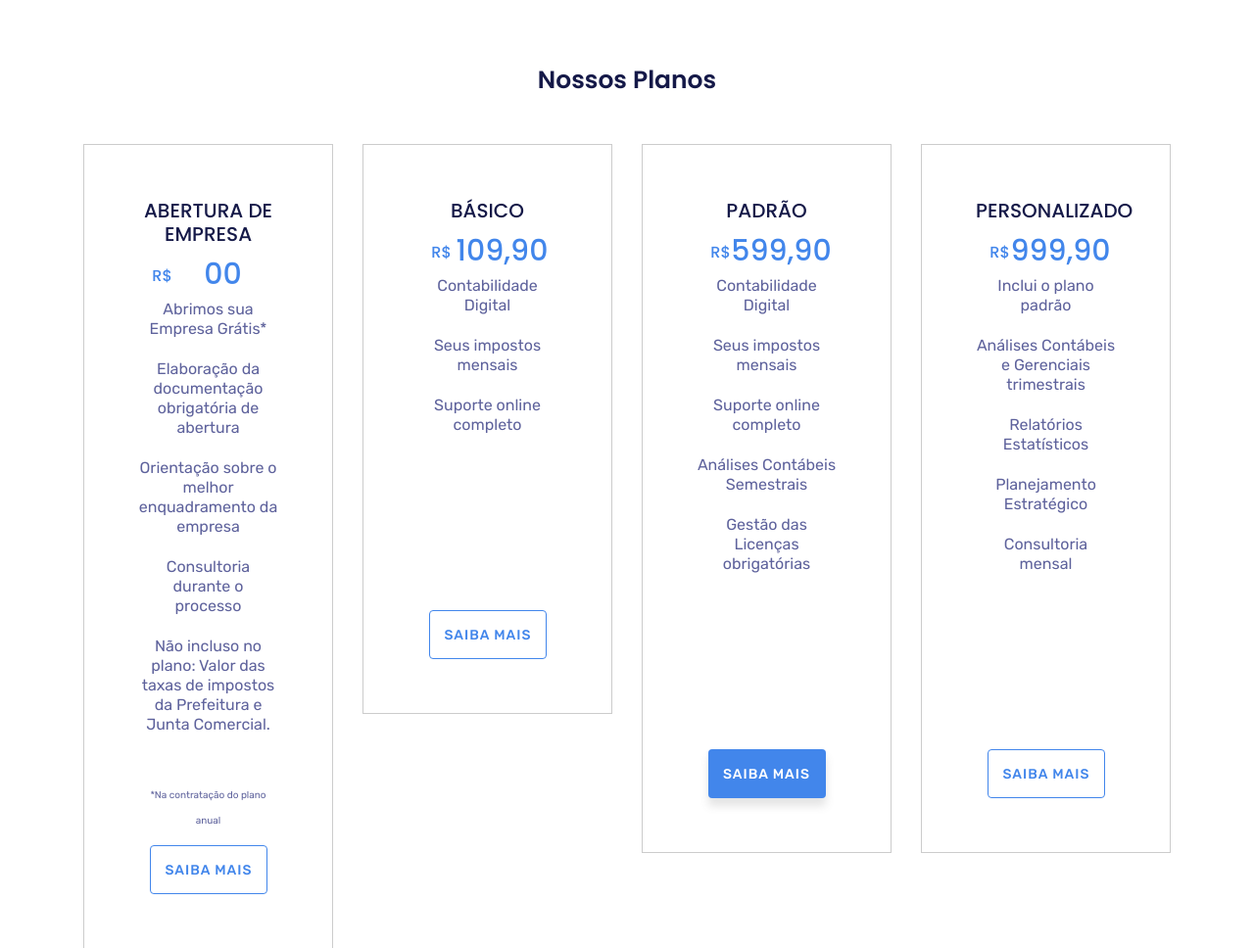
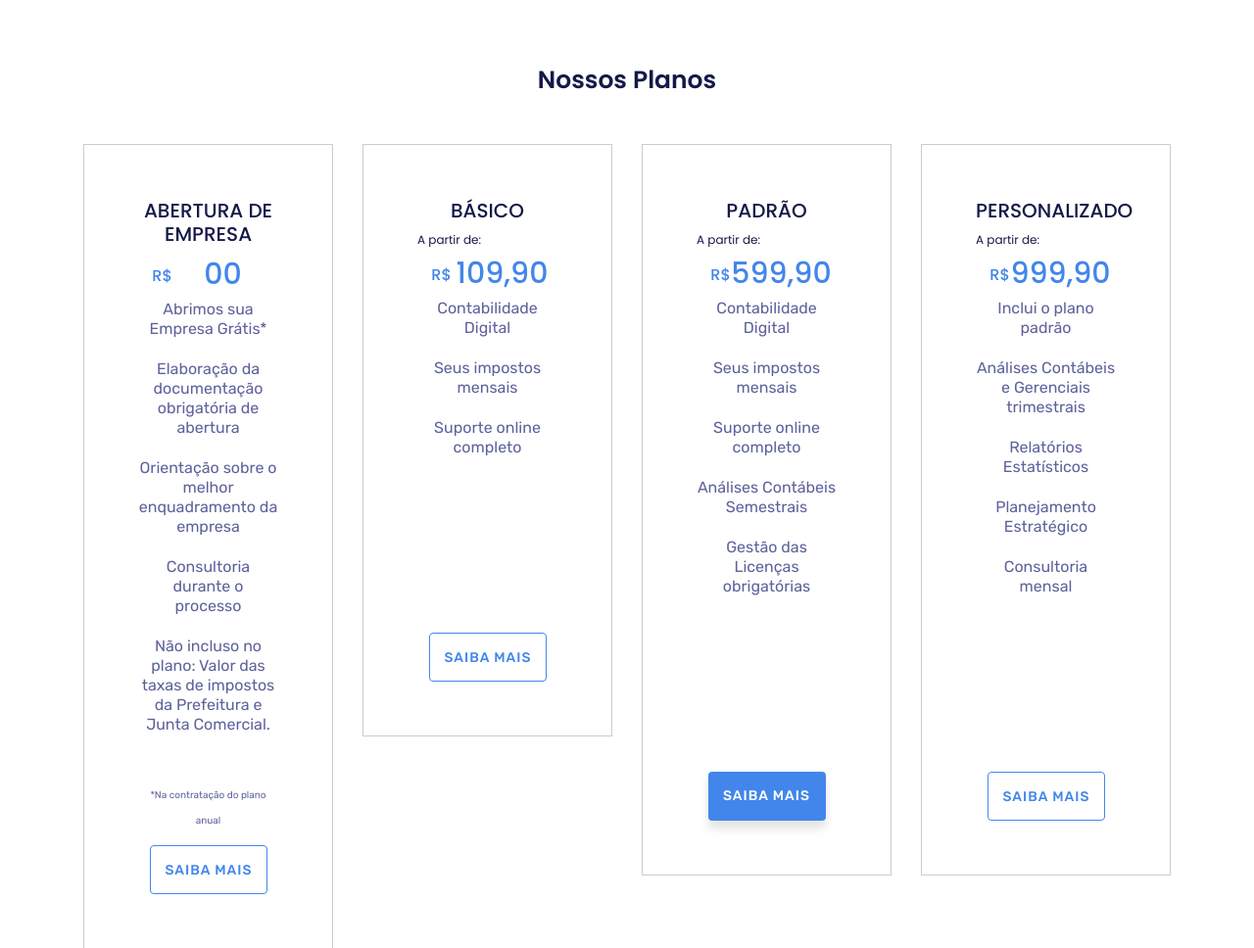
Before and after one commit to rbs2rbs/conciliare, a Django app: page / in a window 1280 px wide. Shown: the part 2347-3315 px from the top of the page at 98% size. Run offline with Django 3.2, Linux system fonts and the light colour scheme; parts of the project's set-up code (start-up, migrations or seed data) failed here and were passed over; some libraries are stand-ins or nearby versions; some web fonts are replaced.

Commit message:
Adiciona texto de a partir aos box de preços

```diff
--- a/paginas/static/css/main.css
+++ b/paginas/static/css/main.css
@@ -1569,6 +1569,11 @@ button:focus {
   margin-top: -31px !important;
 }
 
+.a-partir{
+  font-size: 12px;
+  text-align: left
+}
+
 @keyframes shake {
   0%, 2%, 4%, 6%, 8%, 10%, 12%, 14%, 16%, 18%, 20%, 22% {
     -webkit-transform: translate3d(-2px, 0, 0);
--- a/paginas/templates/index.html
+++ b/paginas/templates/index.html
@@ -693,7 +693,7 @@
             <div class="pricing-table text-center preco-tamanho">
               <div class="pricing-details">
                 <h3>Básico</h3>
-                <h1 class="preco-posicao"><span>R$</span>109,90</h1>
+                <h5 class="a-partir">A partir de:</h5><h1 class="preco-posicao"><span>R$</span>109,90</h1>
                 <ul>
                   <li>Contabilidade Digital</li><br>
                   <li>Seus impostos mensais</li><br>
@@ -712,7 +712,7 @@
             <div class="pricing-table text-center preco-tamanho">
               <div class="pricing-details">
                 <h3>Padrão</h3>
-                <h1 class="preco-posicao"><span>R$</span>599,90</h1>
+                <h5 class="a-partir">A partir de:</h5><h1 class="preco-posicao"><span>R$</span>599,90</h1>
                 <ul>
                   <li>Contabilidade Digital</li><br>
                   <li>Seus impostos mensais</li><br>
@@ -733,7 +733,7 @@
               <div class="pricing-table text-center preco-tamanho">
                 <div class="pricing-details">
                   <h3>Personalizado</h3>
-                  <h1 class="preco-posicao"><span>R$</span>999,90</h1>
+                  <h5 class="a-partir">A partir de:</h5><h1 class="preco-posicao"><span>R$</span>999,90</h1>
                   <ul>
                     <li>Inclui o plano padrão</li><br>
                     <li>Análises Contábeis e Gerenciais trimestrais</li><br>
--- a/paginas/templates/suces.html
+++ b/paginas/templates/suces.html
@@ -693,7 +693,7 @@
             <div class="pricing-table text-center preco-tamanho">
               <div class="pricing-details">
                 <h3>Básico</h3>
-                <h1 class="preco-posicao"><span>R$</span>109,90</h1>
+                <h5 class="a-partir">A partir de:</h5><h1 class="preco-posicao"><span>R$</span>109,90</h1>
                 <ul>
                   <li>Contabilidade Digital</li><br>
                   <li>Seus impostos mensais</li><br>
@@ -712,7 +712,7 @@
             <div class="pricing-table text-center preco-tamanho">
               <div class="pricing-details">
                 <h3>Padrão</h3>
-                <h1 class="preco-posicao"><span>R$</span>599,90</h1>
+                <h5 class="a-partir">A partir de:</h5><h1 class="preco-posicao"><span>R$</span>599,90</h1>
                 <ul>
                   <li>Contabilidade Digital</li><br>
                   <li>Seus impostos mensais</li><br>
@@ -733,7 +733,7 @@
               <div class="pricing-table text-center preco-tamanho">
                 <div class="pricing-details">
                   <h3>Personalizado</h3>
-                  <h1 class="preco-posicao"><span>R$</span>999,90</h1>
+                  <h5 class="a-partir">A partir de:</h5><h1 class="preco-posicao"><span>R$</span>999,90</h1>
                   <ul>
                     <li>Inclui o plano padrão</li><br>
                     <li>Análises Contábeis e Gerenciais trimestrais</li><br>
```
